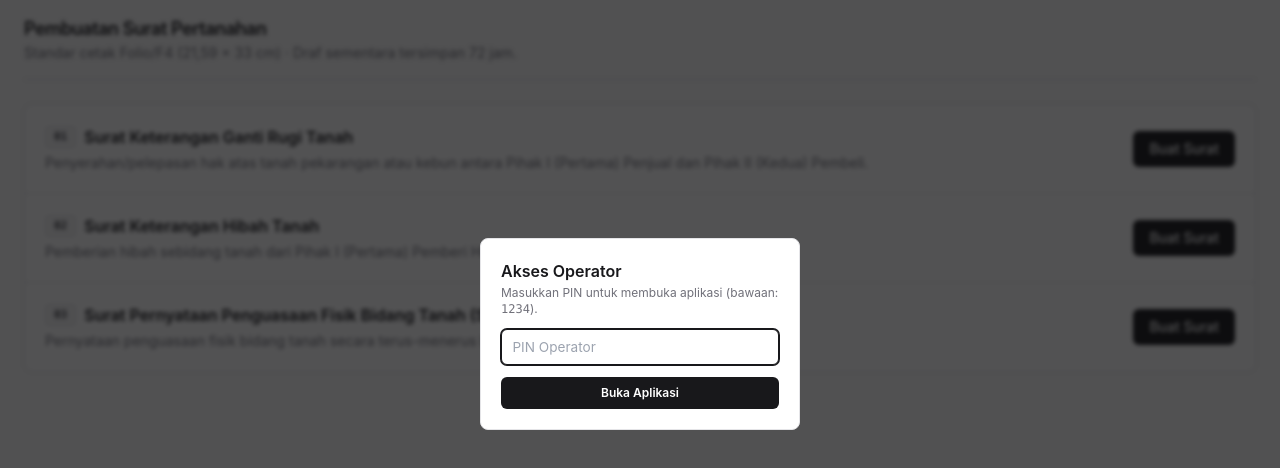
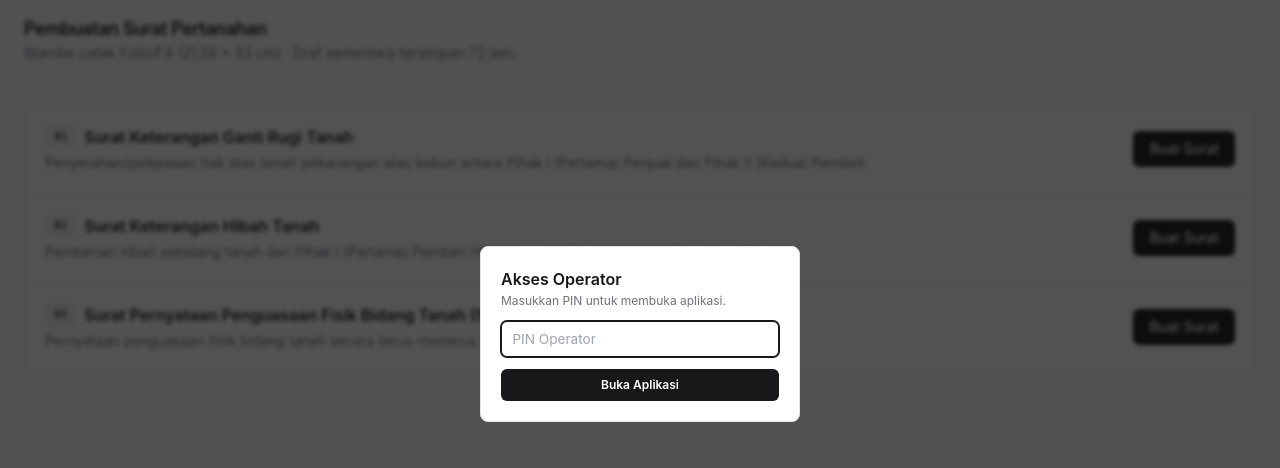
Before and after one commit to Alfarizy98/Persuratan-tanah, a plain HTML site: page index.html in a window 1280 px wide. Shown: the part 66-534 px from the top of the page. Drawn offline with nearby package versions, Linux system fonts and the light colour scheme.

Commit message:
Hapus keterangan PIN bawaan di modal akses

```diff
--- a/index.html
+++ b/index.html
@@ -257,7 +257,7 @@
     <div class="bg-white dark:bg-zinc-900 border border-zinc-200 dark:border-zinc-800 rounded-lg max-w-xs w-full p-5 space-y-3">
       <div>
         <h3 class="text-base font-semibold">Akses Operator</h3>
-        <p class="text-xs text-zinc-500 dark:text-zinc-400 mt-0.5">Masukkan PIN untuk membuka aplikasi (bawaan: <code class="font-mono">1234</code>).</p>
+        <p class="text-xs text-zinc-500 dark:text-zinc-400 mt-0.5">Masukkan PIN untuk membuka aplikasi.</p>
       </div>
       <div>
         <input type="password" id="pin-input" placeholder="PIN Operator" autocomplete="off" class="ui-input" />
```
